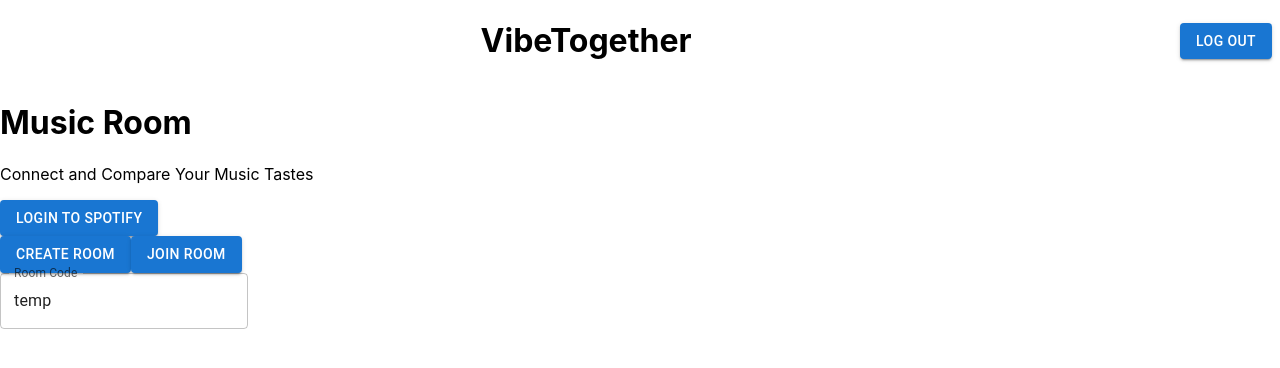
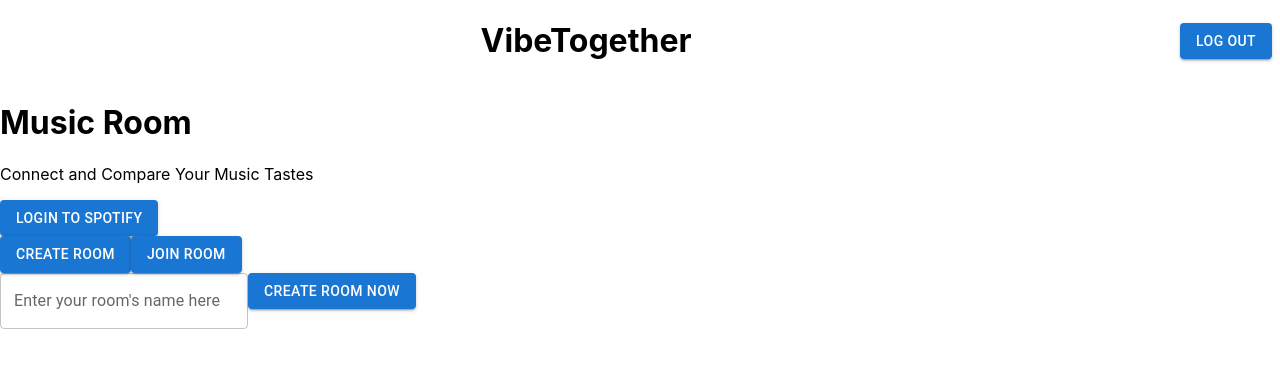
Before and after one commit to jason-raiin/vibe-together, a React (Create React App) app in the folder client/: page / in a window 1280 px wide. Both pictures are taken after a click on the button "CREATE ROOM". Shown: the top 368 px of the page. Built offline with nearby package versions, Linux system fonts and the light colour scheme; no server answers.

Commit message:
implemented joining room for logged in users

```diff
--- a/client/src/app/homepage.tsx
+++ b/client/src/app/homepage.tsx
@@ -1,6 +1,6 @@
 import React from 'react';
 import { LOGIN_URL_PARAMS } from '../spotify/constants';
-import JoinRoom from '../components/joinroom';
+import JoinRoomButton from '../components/joinroombutton';
 import Button from '@mui/material/Button';
 
 interface ChildComponentProps {
@@ -16,7 +16,7 @@ const HomePage: React.FC<ChildComponentProps> = ({ refreshLoginStatus }) => {
       <Button variant="contained" href={LOGIN_URL_PARAMS}>
         Login to Spotify
       </Button>
-      <JoinRoom />
+      <JoinRoomButton userId={'broken'} />
     </div>
   );
 };
--- /dev/null
+++ b/client/src/app/joinroom.tsx
@@ -0,0 +1,7 @@
+import React from 'react';
+
+const JoinRoom = () => {
+  return <div></div>;
+};
+
+export default JoinRoom;
--- a/client/src/app/loggedinhomepage.tsx
+++ b/client/src/app/loggedinhomepage.tsx
@@ -2,8 +2,9 @@ import React, { useEffect, useState } from 'react';
 import { isValidAccessToken } from '../spotify/spotify';
 import { getUser } from '../query/users';
 import { User } from '../dtos/user.dto';
+import JoinRoomButton from '../components/joinroombutton';
 
-const LoggedInHomePage = () => {
+const LoggedInHomePage: React.FC = () => {
   const [user, setUser] = useState({} as User);
 
   const accessToken = localStorage.getItem('accessToken');
@@ -39,6 +40,7 @@ const LoggedInHomePage = () => {
       </h1>
       <ol>Artists: {artistList}</ol>
       <ol>Tracks: {trackList}</ol>
+      <JoinRoomButton userId={user?.id} />
     </div>
   );
 };
--- /dev/null
+++ b/client/src/app/loggedinjoinroom.tsx
@@ -0,0 +1,7 @@
+import React from 'react';
+
+const LoggedInJoinRoom = () => {
+  return <div></div>;
+};
+
+export default LoggedInJoinRoom;
--- a/client/src/components/joinroom.tsx
+++ /dev/null
@@ -1,78 +0,0 @@
-import { useState } from 'react';
-import React from 'react';
-import Button from '@mui/material/Button';
-import TextField from '@mui/material/TextField';
-
-const JoinRoom: React.FC = () => {
-  const [position, setPosition] = useState('nullState');
-  const [codeOutput, setCodeOutput] = useState('');
-  const [codeInput, setCodeInput] = useState('');
-
-  function generateEmptyRoom(): void {
-    setPosition('createState');
-    setCodeOutput('temp');
-  }
-
-  function displayRoomInput(): void {
-    setPosition('joinState');
-  }
-
-  const handleCodeInput = (event: {
-    target: { value: React.SetStateAction<string> };
-  }) => {
-    setCodeInput(event.target.value);
-  };
-
-  const submitCodeInput = (event: { preventDefault: () => void }) => {
-    event.preventDefault();
-  };
-
-  return (
-    <div>
-      <Button
-        variant="contained"
-        onClick={generateEmptyRoom}
-        title="Create Room"
-      >
-        Create Room
-      </Button>
-      <Button variant="contained" onClick={displayRoomInput} title="Join Room">
-        Join Room
-      </Button>
-      {position === 'createState' ? (
-        <div>
-          <TextField
-            id="outlined-basic"
-            value={codeOutput}
-            label="Room Code"
-            variant="outlined"
-            InputProps={{ readOnly: true }}
-          />
-        </div>
-      ) : (
-        ''
-      )}
-      {position === 'joinState' ? (
-        <div>
-          <TextField
-            id="outlined-basic"
-            label="Room Code"
-            variant="outlined"
-            onChange={handleCodeInput}
-          />
-          <Button
-            variant="contained"
-            onClick={submitCodeInput}
-            title="Submit Code"
-          >
-            Submit Code
-          </Button>
-        </div>
-      ) : (
-        ''
-      )}
-    </div>
-  );
-};
-
-export default JoinRoom;
--- /dev/null
+++ b/client/src/components/joinroombutton.tsx
@@ -0,0 +1,138 @@
+import { useState } from 'react';
+import React from 'react';
+import Button from '@mui/material/Button';
+import TextField from '@mui/material/TextField';
+import { useNavigate } from 'react-router';
+import { newRoom, joinRoom, getRoom } from '../query/rooms';
+
+interface ChildComponentProps {
+  userId: string;
+}
+
+const JoinRoomButton: React.FC<ChildComponentProps> = (props) => {
+  const { userId } = props;
+  const [position, setPosition] = useState('nullState');
+  const [invalidRoomCode, setInvalidRoomCode] = useState(false);
+  const [codeOutput, setCodeOutput] = useState('');
+  const [codeInput, setCodeInput] = useState('');
+  const [nameInput, setNameInput] = useState('');
+
+  function displayRoomNameInput(): void {
+    setPosition('createState');
+  }
+
+  const handleNameInput = (event: {
+    target: { value: React.SetStateAction<string> };
+  }) => {
+    setNameInput(event.target.value);
+  };
+
+  const submitNameInput = async (event: { preventDefault: () => void }) => {
+    event.preventDefault();
+    try {
+      const tempCodeOutput = await newRoom(userId, nameInput);
+      console.log(tempCodeOutput.roomId);
+      if (typeof tempCodeOutput.roomId === 'string') {
+        setCodeOutput(tempCodeOutput.roomId);
+      }
+    } catch (error) {
+      console.error(error);
+    }
+  };
+
+  function displayRoomInput(): void {
+    setPosition('joinState');
+  }
+
+  const handleCodeInput = (event: {
+    target: { value: React.SetStateAction<string> };
+  }) => {
+    setNameInput(event.target.value);
+  };
+
+  const submitCodeInput = async (event: { preventDefault: () => void }) => {
+    event.preventDefault();
+    try {
+      await joinRoom(userId, codeInput);
+      const navigate = useNavigate();
+      navigate('/joinroom');
+    } catch (error) {
+      console.error(error);
+      setInvalidRoomCode(true);
+    }
+  };
+
+  return (
+    <div>
+      <Button
+        variant="contained"
+        onClick={displayRoomNameInput}
+        title="Create Room"
+      >
+        Create Room
+      </Button>
+      <Button variant="contained" onClick={displayRoomInput} title="Join Room">
+        Join Room
+      </Button>
+      {position === 'createState' ? (
+        <div>
+          <TextField
+            id="outlined-basic"
+            label="Enter your room's name here"
+            variant="outlined"
+            onChange={handleNameInput}
+          />
+          <Button
+            variant="contained"
+            onClick={submitNameInput}
+            title="Create Room Now"
+          >
+            Create Room Now
+          </Button>
+          {codeOutput != '' ? (
+            <div>
+              {' '}
+              <TextField
+                id="outlined-basic"
+                value={codeOutput}
+                label="Room Code"
+                variant="outlined"
+                InputProps={{ readOnly: true }}
+              />
+            </div>
+          ) : (
+            <div></div>
+          )}
+        </div>
+      ) : (
+        ''
+      )}
+      {position === 'joinState' ? (
+        <div>
+          <TextField
+            id="outlined-basic"
+            label="Room Code"
+            variant="outlined"
+            onChange={handleCodeInput}
+          />
+          <Button
+            variant="contained"
+            onClick={submitCodeInput}
+            title="Submit Code"
+          >
+            Submit Code
+          </Button>
+          {invalidRoomCode === true ? (
+            <div>Invalid Room Code!</div>
+          ) : (
+            <div></div>
+          )}
+        </div>
+      ) : (
+        ''
+      )}
+    </div>
+  );
+};
+
+export default JoinRoomButton;
--- a/client/src/index.tsx
+++ b/client/src/index.tsx
@@ -9,6 +9,8 @@ import CallBack from './app/callback';
 import LoggedInHomePage from './app/loggedinhomepage';
 import Header from './components/header';
 import { isValidUser } from './spotify/login';
+import LoggedInJoinRoom from './app/loggedinjoinroom';
+import JoinRoom from './app/joinroom';
 
 export default function App() {
   const [login, setLogin] = useState(false);
@@ -45,6 +47,7 @@ export default function App() {
         <BrowserRouter>
           <Routes>
             <Route path="/" element={<LoggedInHomePage />} />
+            <Route path="/joinroom" element={<LoggedInJoinRoom />} />
           </Routes>
         </BrowserRouter>
       ) : (
@@ -55,6 +58,7 @@ export default function App() {
               element={<HomePage refreshLoginStatus={refreshLoginStatus} />}
             />
             <Route path="/callback" element={<CallBack />} />
+            <Route path="/joinroom" element={<JoinRoom />} />
           </Routes>
         </BrowserRouter>
       )}
--- a/client/src/query/rooms.ts
+++ b/client/src/query/rooms.ts
@@ -4,9 +4,12 @@ import { BACKEND_URI } from './constants';
 export const newRoom = async (userId: string, name: string) => {
   try {
     const payload = { userId, name };
-    await axios.post(`${BACKEND_URI}/room/new`, payload);
+    const response = await axios.post(`${BACKEND_URI}/room/new`, payload);
+    console.log(response);
+    return response.data;
   } catch (error) {
     console.error('Failed to create new room:', error);
+    return '';
   }
 };
 
```
